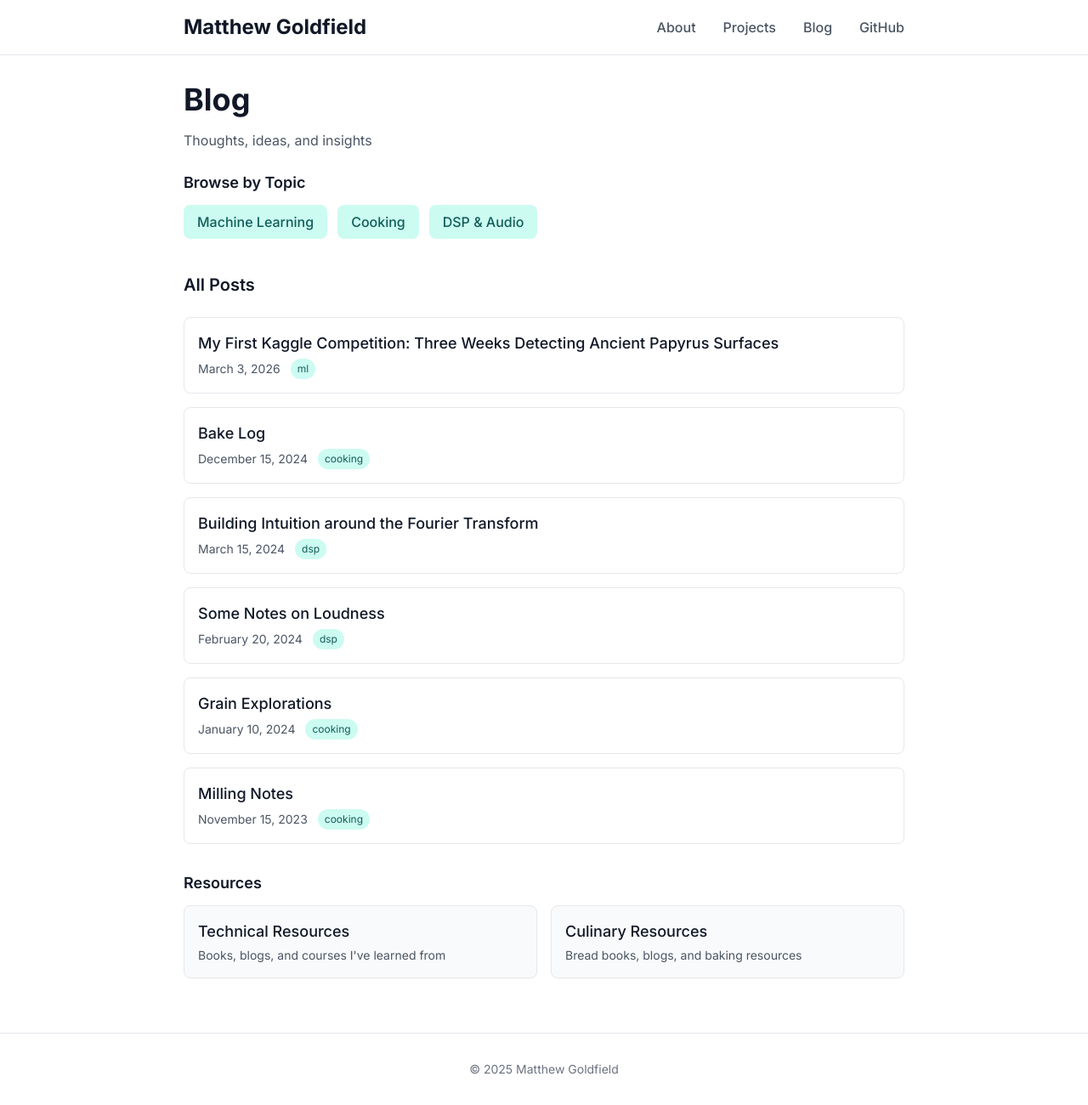
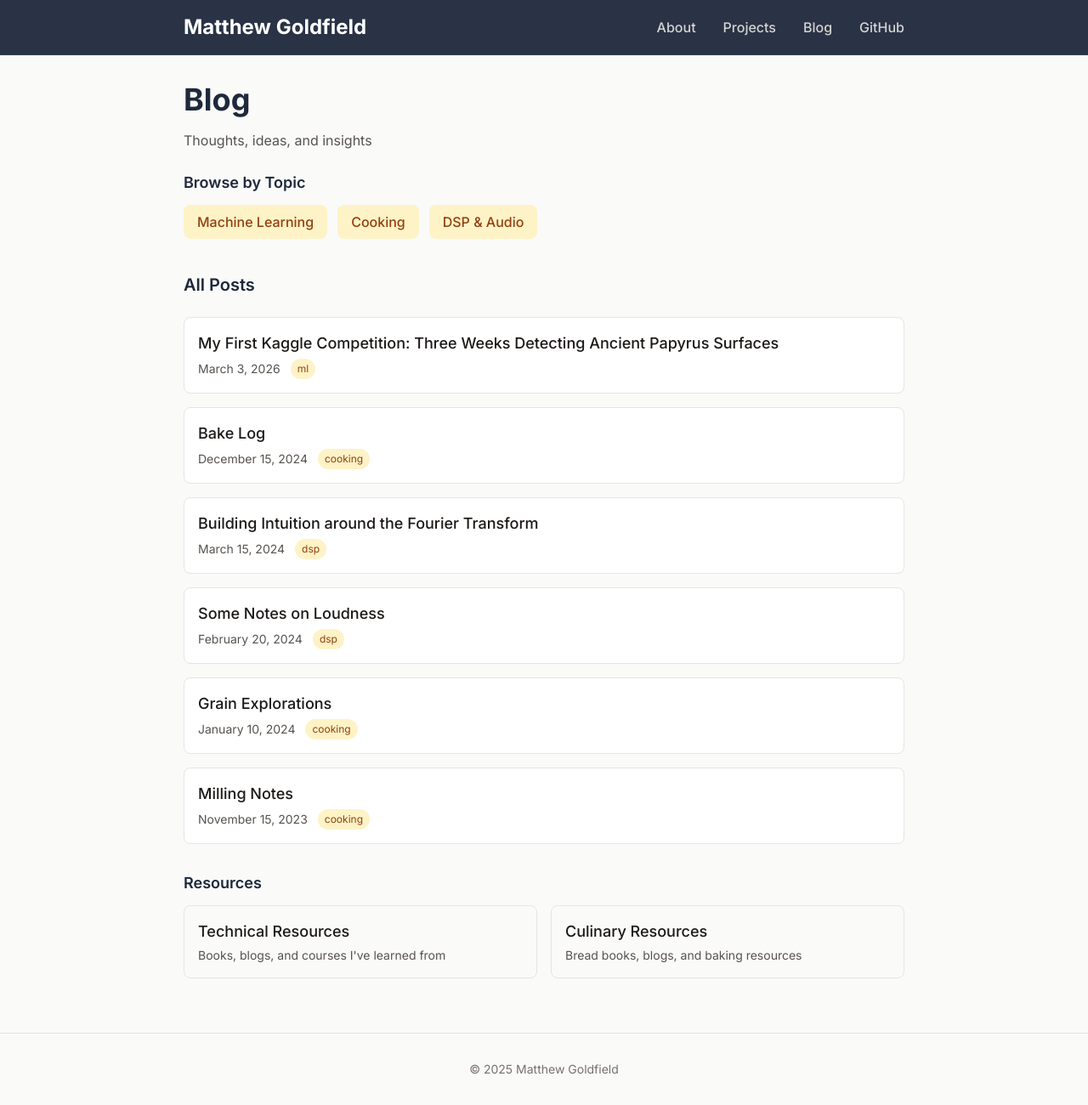
Before and after one commit to mgoldfield/personal-site, a Next.js app: page /blog in a window 1280 px wide. Shown: the whole page at 85% size. Built offline with nearby package versions, Linux system fonts and the light colour scheme.

Commit message:
color changes

```diff
--- a/src/app/components/header.tsx
+++ b/src/app/components/header.tsx
@@ -11,7 +11,7 @@ function HeaderNavLink({
   const isExternal = href.startsWith('http');
   return (
     <Link
-      className="text-gray-600 dark:text-gray-300 hover:text-gray-900 dark:hover:text-white transition-colors duration-200 font-medium"
+      className="text-stone-300 hover:text-white transition-colors duration-200 font-medium"
       href={href}
       {...(isExternal && { target: "_blank", rel: "noopener noreferrer" })}
     >
@@ -22,12 +22,12 @@ function HeaderNavLink({
 
 export function HeaderNav() {
   return (
-    <nav className="border-b border-gray-200 dark:border-gray-700 sticky top-0 z-50 backdrop-blur-sm bg-white/95 dark:bg-slate-900/95">
+    <nav className="border-b border-slate-700 sticky top-0 z-50 backdrop-blur-sm bg-slate-800/95">
       <div className="max-w-4xl mx-auto px-6 py-4">
         <div className="flex flex-col sm:flex-row sm:items-center sm:justify-between gap-2 sm:gap-0">
           <Link
             href="/"
-            className="text-xl sm:text-2xl font-bold text-gray-900 dark:text-white hover:text-teal-600 dark:hover:text-teal-400 transition-colors duration-200"
+            className="text-xl sm:text-2xl font-bold text-white hover:text-amber-400 transition-colors duration-200"
           >
             Matthew Goldfield
           </Link>
--- a/src/app/components/helpers.tsx
+++ b/src/app/components/helpers.tsx
@@ -7,7 +7,7 @@ export async function markdownPage(dir: string, name: string, title: string) {
   const markdown = fs.readFileSync(markdownPath);
   const htmlToOutput = await transformMarkdown(markdown.toString());
   return (
-    <main className="px-6 prose prose-xl prose-slate dark:prose-invert mx-auto">
+    <main className="px-6 prose prose-xl prose-stone dark:prose-invert mx-auto">
         <h1 className="text-3xl mt-4 mb-0">{title}</h1>
         <article>
             <section dangerouslySetInnerHTML={{ __html: htmlToOutput}} />
--- a/src/app/components/posts.tsx
+++ b/src/app/components/posts.tsx
@@ -18,17 +18,17 @@ export function ListItem({post}: ListItemProps) {
     const {id, title, date, category} = post;
     const formattedDate = getFormattedDate(date);
     return(
-        <li className="group p-4 rounded-lg border border-gray-200 dark:border-gray-700 bg-white dark:bg-slate-800 hover:shadow-md transition-all duration-200" key={id}>
+        <li className="group p-4 rounded-lg border border-stone-200 dark:border-stone-700 bg-white dark:bg-stone-800 hover:shadow-md transition-all duration-200" key={id}>
             <Link className="block" href={`/posts/${id}`}>
                 <div className="flex items-center justify-between">
                     <div className="flex-1">
-                        <h3 className="text-lg font-medium text-gray-900 dark:text-white group-hover:text-teal-600 dark:group-hover:text-teal-400 transition-colors duration-200">
+                        <h3 className="text-lg font-medium text-stone-900 dark:text-white group-hover:text-amber-800 dark:group-hover:text-amber-400 transition-colors duration-200">
                             {title}
                         </h3>
                         <div className="flex items-center gap-3 mt-1">
-                            <p className="text-sm text-gray-600 dark:text-gray-400">{formattedDate}</p>
+                            <p className="text-sm text-stone-600 dark:text-stone-400">{formattedDate}</p>
                             {category && (
-                                <span className="px-2 py-1 bg-teal-100 dark:bg-teal-900 text-teal-800 dark:text-teal-200 text-xs rounded-full">
+                                <span className="px-2 py-1 bg-amber-100 dark:bg-amber-900 text-amber-800 dark:text-amber-200 text-xs rounded-full">
                                     {category}
                                 </span>
                             )}
@@ -43,28 +43,28 @@ export function ListItem({post}: ListItemProps) {
 function ResourcesSection() {
     return (
         <div className="mb-8 mt-8">
-            <h2 className="text-lg font-semibold text-gray-900 dark:text-white mb-3">Resources</h2>
+            <h2 className="text-lg font-semibold text-slate-800 dark:text-white mb-3">Resources</h2>
             <div className="grid md:grid-cols-2 gap-4">
                 <Link
                     href="/resources/technical"
-                    className="group p-4 rounded-lg border border-gray-200 dark:border-gray-700 bg-gray-50 dark:bg-slate-700 hover:shadow-md transition-all duration-200"
+                    className="group p-4 rounded-lg border border-stone-200 dark:border-stone-700 bg-stone-50 dark:bg-stone-700 hover:shadow-md transition-all duration-200"
                 >
-                    <h3 className="text-lg font-medium text-gray-900 dark:text-white group-hover:text-teal-600 dark:group-hover:text-teal-400 transition-colors duration-200">
+                    <h3 className="text-lg font-medium text-stone-900 dark:text-white group-hover:text-amber-800 dark:group-hover:text-amber-400 transition-colors duration-200">
                         Technical Resources
                     </h3>
-                    <p className="text-sm text-gray-600 dark:text-gray-400 mt-1">
+                    <p className="text-sm text-stone-600 dark:text-stone-400 mt-1">
                         Books, blogs, and courses I&apos;ve learned from
                     </p>
                 </Link>
 
                 <Link
                     href="/resources/culinary"
-                    className="group p-4 rounded-lg border border-gray-200 dark:border-gray-700 bg-gray-50 dark:bg-slate-700 hover:shadow-md transition-all duration-200"
+                    className="group p-4 rounded-lg border border-stone-200 dark:border-stone-700 bg-stone-50 dark:bg-stone-700 hover:shadow-md transition-all duration-200"
                 >
-                    <h3 className="text-lg font-medium text-gray-900 dark:text-white group-hover:text-teal-600 dark:group-hover:text-teal-400 transition-colors duration-200">
+                    <h3 className="text-lg font-medium text-stone-900 dark:text-white group-hover:text-amber-800 dark:group-hover:text-amber-400 transition-colors duration-200">
                         Culinary Resources
                     </h3>
-                    <p className="text-sm text-gray-600 dark:text-gray-400 mt-1">
+                    <p className="text-sm text-stone-600 dark:text-stone-400 mt-1">
                         Bread books, blogs, and baking resources
                     </p>
                 </Link>
@@ -80,18 +80,18 @@ export default function Posts() {
     return (
         <section className="max-w-4xl mx-auto px-6 py-8">
             <div className="mb-10">
-                <h1 className="text-4xl font-bold text-gray-900 dark:text-white mb-4">Blog</h1>
-                <p className="text-gray-600 dark:text-gray-400 mb-6">Thoughts, ideas, and insights</p>
+                <h1 className="text-4xl font-bold text-slate-800 dark:text-white mb-4">Blog</h1>
+                <p className="text-stone-600 dark:text-stone-400 mb-6">Thoughts, ideas, and insights</p>
 
                 {categories.length > 0 && (
                     <div className="mb-8">
-                        <h2 className="text-lg font-semibold text-gray-900 dark:text-white mb-3">Browse by Topic</h2>
+                        <h2 className="text-lg font-semibold text-slate-800 dark:text-white mb-3">Browse by Topic</h2>
                         <div className="flex flex-wrap gap-3">
                             {categories.map(category => (
                                 <Link
                                     key={category}
                                     href={`/blog/${category}`}
-                                    className="px-4 py-2 bg-teal-100 dark:bg-teal-900 text-teal-800 dark:text-teal-200 rounded-lg hover:bg-teal-200 dark:hover:bg-teal-800 transition-colors duration-200 font-medium"
+                                    className="px-4 py-2 bg-amber-100 dark:bg-amber-900 text-amber-800 dark:text-amber-200 rounded-lg hover:bg-amber-200 dark:hover:bg-amber-800 transition-colors duration-200 font-medium"
                                 >
                                     {getCategoryLabel(category)}
                                 </Link>
@@ -102,7 +102,7 @@ export default function Posts() {
             </div>
 
             <div className="mb-6">
-                <h2 className="text-xl font-semibold text-gray-900 dark:text-white">All Posts</h2>
+                <h2 className="text-xl font-semibold text-slate-800 dark:text-white">All Posts</h2>
             </div>
 
             <ul className="space-y-4">
--- a/src/app/layout.tsx
+++ b/src/app/layout.tsx
@@ -28,15 +28,15 @@ export default function RootLayout({
 }) {
   return (
     <html lang="en">
-      <body className={`${inter.variable} ${crimsonPro.variable} dark:bg-slate-800 min-h-screen flex flex-col`}>
+      <body className={`${inter.variable} ${crimsonPro.variable} bg-stone-50 dark:bg-stone-900 min-h-screen flex flex-col`}>
         <header>
           <HeaderNav />
         </header>
         <div className="flex-1">
           {children}
         </div>
-        <footer className="border-t border-gray-200 dark:border-gray-700">
-          <div className="max-w-4xl mx-auto px-6 py-8 text-center text-sm text-gray-500 dark:text-gray-400">
+        <footer className="border-t border-stone-200 dark:border-stone-700">
+          <div className="max-w-4xl mx-auto px-6 py-8 text-center text-sm text-stone-500 dark:text-stone-400">
             &copy; {new Date().getFullYear()} Matthew Goldfield
           </div>
         </footer>
--- a/src/app/resources/culinary/page.tsx
+++ b/src/app/resources/culinary/page.tsx
@@ -6,19 +6,19 @@ export default function CulinaryResources() {
             <div className="mb-8">
                 <Link
                     href="/blog"
-                    className="text-teal-600 dark:text-teal-400 hover:text-teal-800 dark:hover:text-teal-300 transition-colors duration-200"
+                    className="text-amber-800 dark:text-amber-400 hover:text-amber-900 dark:hover:text-amber-300 transition-colors duration-200"
                 >
                     ← Back to blog
                 </Link>
             </div>
 
             <div className="mb-8">
-                <h1 className="text-4xl font-bold text-gray-900 dark:text-white mb-4">
+                <h1 className="text-4xl font-bold text-slate-800 dark:text-white mb-4">
                     Culinary Resources I&apos;ve Learned From
                 </h1>
             </div>
 
-            <div className="prose prose-lg prose-gray dark:prose-invert max-w-none">
+            <div className="prose prose-lg prose-stone dark:prose-invert max-w-none">
                 <h2>Books</h2>
                 <ul>
                     <li><a href="https://www.goodreads.com/book/show/17557476-tartine-book-no-3?ref=nav_sb_ss_1_13">Tartine Book No. 3</a> by Chad Robertson</li>
```
Also changed, not shown: src/app/about/page.tsx (+9 -9 lines), src/app/blog/[category]/page.tsx (+7 -7 lines), src/app/page.tsx (+12 -12 lines), src/app/posts/[postId]/page.tsx (+5 -5 lines), src/app/projects/page.tsx (+4 -4 lines), src/app/resources/technical/page.tsx (+4 -4 lines), src/styles/globals.css (+16 -16 lines).
